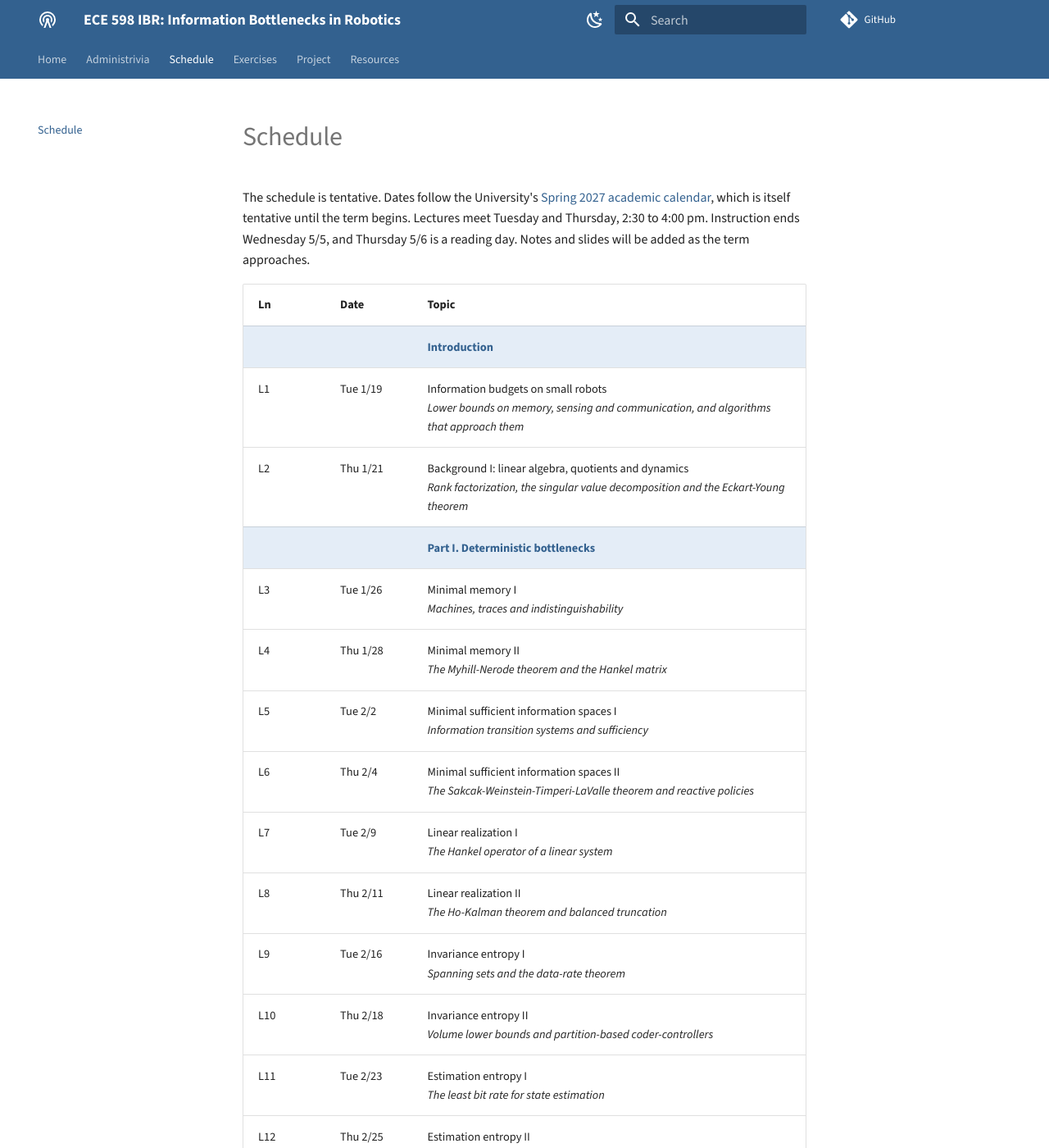
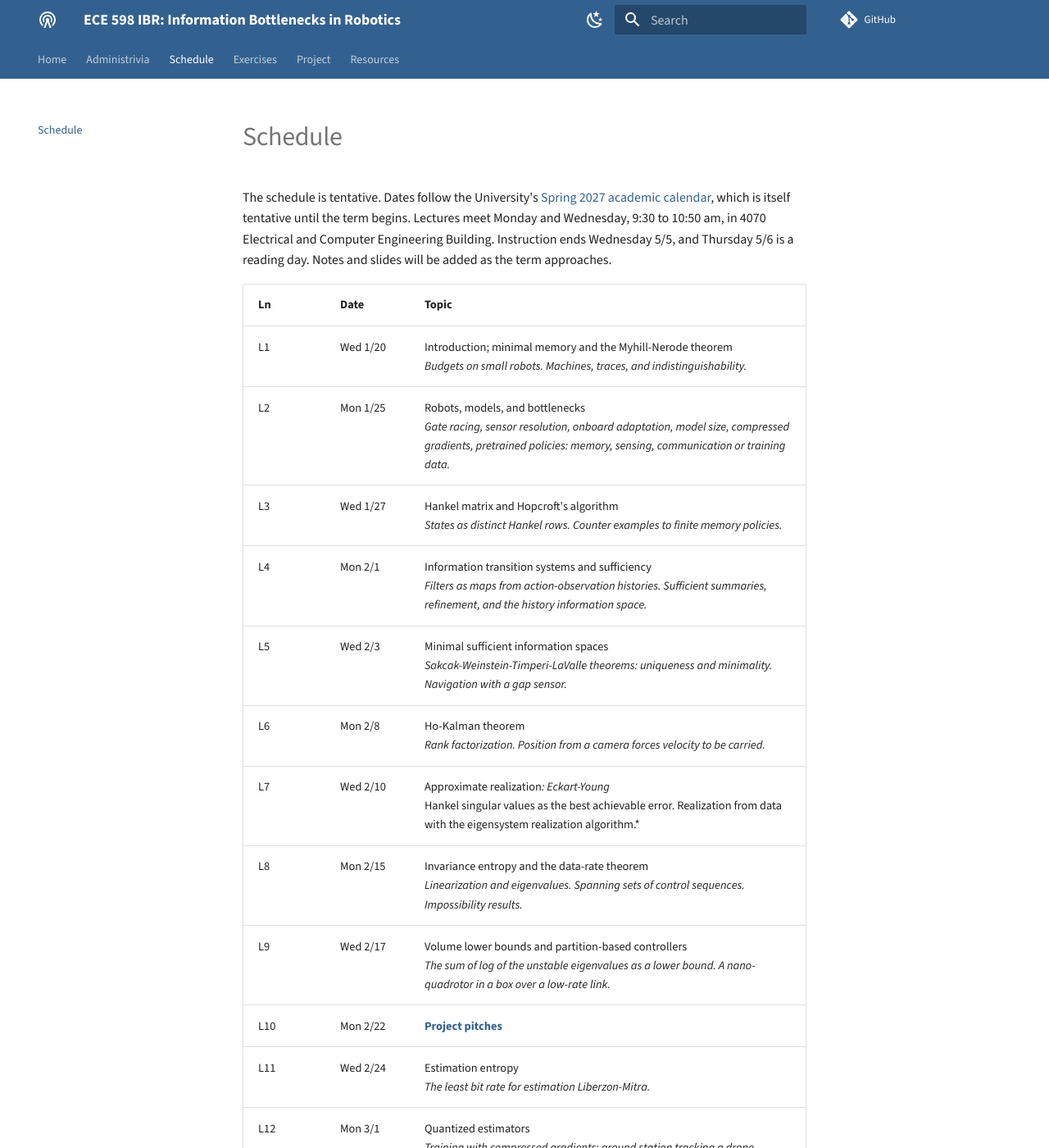
Before and after one commit to sayanmitracode/InfoRobotics-Course, an MkDocs documentation site: the page built from docs/schedule.md, in a window 1280 px wide and 1400 px high. Shown: the whole window at 82% size. Built offline with MkDocs 1.6.1 and Material for MkDocs 9.7.7, drawn with Linux system fonts in a browser that asks for light colours; comment, search, counter and statistics services are not loaded; some of the changed text lies outside the part shown.

Commit message:
Mon/Wed 9:30-10:50 in 4070 ECEB; schedule from current plan
Co-Authored-By: Claude Opus 5.5 (1M context) <noreply@anthropic.com>

```diff
--- a/docs/schedule.md
+++ b/docs/schedule.md
@@ -1,41 +1,36 @@
 # Schedule
 
-The schedule is tentative. Dates follow the University's [Spring 2027 academic calendar](https://www.registrar.illinois.edu/faculty-staff/calendars/academic-calendars/academic-calendars-archive/spring-academic-calendar-27/), which is itself tentative until the term begins. Lectures meet Tuesday and Thursday, 2:30 to 4:00 pm. Instruction ends Wednesday 5/5, and Thursday 5/6 is a reading day. Notes and slides will be added as the term approaches.
+The schedule is tentative. Dates follow the University's [Spring 2027 academic calendar](https://www.registrar.illinois.edu/faculty-staff/calendars/academic-calendars/academic-calendars-archive/spring-academic-calendar-27/), which is itself tentative until the term begins. Lectures meet Monday and Wednesday, 9:30 to 10:50 am, in 4070 Electrical and Computer Engineering Building. Instruction ends Wednesday 5/5, and Thursday 5/6 is a reading day. Notes and slides will be added as the term approaches.
 
 | Ln | Date | Topic |
 |:--|:--|:--|
-| | | **Introduction** |
-| L1 | Tue 1/19 | Information budgets on small robots<br>*Lower bounds on memory, sensing and communication, and algorithms that approach them* |
-| L2 | Thu 1/21 | Background I: linear algebra, quotients and dynamics<br>*Rank factorization, the singular value decomposition and the Eckart-Young theorem* |
-| | | **Part I. Deterministic bottlenecks** |
-| L3 | Tue 1/26 | Minimal memory I<br>*Machines, traces and indistinguishability* |
-| L4 | Thu 1/28 | Minimal memory II<br>*The Myhill-Nerode theorem and the Hankel matrix* |
-| L5 | Tue 2/2 | Minimal sufficient information spaces I<br>*Information transition systems and sufficiency* |
-| L6 | Thu 2/4 | Minimal sufficient information spaces II<br>*The Sakcak-Weinstein-Timperi-LaValle theorem and reactive policies* |
-| L7 | Tue 2/9 | Linear realization I<br>*The Hankel operator of a linear system* |
-| L8 | Thu 2/11 | Linear realization II<br>*The Ho-Kalman theorem and balanced truncation* |
-| L9 | Tue 2/16 | Invariance entropy I<br>*Spanning sets and the data-rate theorem* |
-| L10 | Thu 2/18 | Invariance entropy II<br>*Volume lower bounds and partition-based coder-controllers* |
-| L11 | Tue 2/23 | Estimation entropy I<br>*The least bit rate for state estimation* |
-| L12 | Thu 2/25 | Estimation entropy II<br>*Upper bounds and quantized estimators* |
-| | | **Part II. Probabilistic bottlenecks** |
-| L13 | Tue 3/2 | Background II: probability and information measures<br>*The chain rule, data processing and Gaussian maximum entropy* |
-| L14 | Thu 3/4 | Filter width I<br>*Beliefs are rows of a Hankel matrix* |
-| L15 | Tue 3/9 | Filter width II<br>*When no finite filter exists: the cubic sensor* |
-| L16 | Thu 3/11 | Lossless coding<br>*Kraft's inequality, and code length as log-loss* |
-| | Mar 13 to 21 | *Spring break, no class* |
-| L17 | Tue 3/23 | One-shot rate-distortion<br>*The converse through the Gibbs variational principle* |
-| L18 | Thu 3/25 | Finite-memory control I<br>*A rate-distortion converse for policies with B bits of memory* |
-| L19 | Tue 3/30 | Finite-memory control II<br>*Blahut-Arimoto and optimality certificates* |
-| L20 | Thu 4/1 | Directed information<br>*Information flow in a feedback loop* |
-| L21 | Tue 4/6 | Sequential rate-distortion<br>*Gauss-Markov sources and semidefinite sensor design* |
-| | | **Part III. Case studies** |
-| L22 | Thu 4/8 | Gate racing without coordinates<br>*Memory, sensing and link rate for a drone with a bearing sensor* |
-| L23 | Tue 4/13 | Hover and corridor keeping over a radio link<br>*Worst-case and mean-square rates compared* |
-| L24 | Thu 4/15 | Case study to be announced<br>*Sensor resolution, onboard adaptation, or training with compressed gradients* |
-| | | **Examination and projects** |
-| L25 | Tue 4/20 | Review<br>*Proof techniques of Parts I and II* |
-| L26 | Thu 4/22 | Examination<br>*In class, 80 minutes* |
-| L27 | Tue 4/27 | Project presentations I |
-| L28 | Thu 4/29 | Project presentations II |
-| L29 | Tue 5/4 | Project presentations III |
+| L1 | Wed 1/20 | Introduction; minimal memory and the Myhill-Nerode theorem<br>*Budgets on small robots. Machines, traces, and indistinguishability.* |
+| L2 | Mon 1/25 | Robots, models, and bottlenecks<br>*Gate racing, sensor resolution, onboard adaptation, model size, compressed gradients, pretrained policies: memory, sensing, communication or training data.* |
+| L3 | Wed 1/27 | Hankel matrix and Hopcroft's algorithm<br>*States as distinct Hankel rows. Counter examples to finite memory policies.* |
+| L4 | Mon 2/1 | Information transition systems and sufficiency<br>*Filters as maps from action-observation histories. Sufficient summaries, refinement, and the history information space.* |
+| L5 | Wed 2/3 | Minimal sufficient information spaces<br>*Sakcak-Weinstein-Timperi-LaValle theorems: uniqueness and minimality. Navigation with a gap sensor.* |
+| L6 | Mon 2/8 | Ho-Kalman theorem<br>*Rank factorization. Position from a camera forces velocity to be carried.* |
+| L7 | Wed 2/10 | Approximate realization*: Eckart-Young<br>*Hankel singular values as the best achievable error. Realization from data with the eigensystem realization algorithm.* |
+| L8 | Mon 2/15 | Invariance entropy and the data-rate theorem<br>*Linearization and eigenvalues. Spanning sets of control sequences. Impossibility results.* |
+| L9 | Wed 2/17 | Volume lower bounds and partition-based controllers<br>*The sum of log of the unstable eigenvalues as a lower bound. A nano-quadrotor in a box over a low-rate link.* |
+| L10 | Mon 2/22 | **Project pitches** |
+| L11 | Wed 2/24 | Estimation entropy<br>*The least bit rate for estimation Liberzon-Mitra.* |
+| L12 | Mon 3/1 | Quantized estimators<br>*Training with compressed gradients; ground station tracking a drone.* |
+| L13 | Wed 3/3 | How many numbers must a Bayesian filter carry?<br>*Beliefs as Hankel rows and HMMs. Belief as a normalized Hankel row. Carlyle-Paz and Fliess: the least filter dimension equals the Hankel rank.* |
+| L14 | Mon 3/8 | The Kalman filter, a minimal filter<br>*Sufficient statistics and Gaussian width. Inertial preintegration.* |
+| L15 | Wed 3/10 | Impossibility of finite filter<br>*Cubic sensor.* |
+| | 3/13 to 3/21 | *Spring break, no class* |
+| L16 | Mon 3/22 | Filtering versus smoothing in SLAM<br>*Forgetting the past enlarges the present.* |
+| L17 | Wed 3/24 | **Project midpoint check-in I** |
+| L18 | Mon 3/29 | **Project midpoint check-in II** |
+| L19 | Wed 3/31 | Entropy and lossless coding: prediction is compression<br>*Relative entropy, mutual information, chain rules and data processing.* |
+| L20 | Mon 4/5 | The rate-distortion Lagrangian and the Gibbs variational principle<br>*The Lagrangian and dual closed form.* |
+| L21 | Wed 4/7 | The one-shot rate-distortion converse<br>*Gap to the exact optimum. A camera frame summarized into M symbols.* |
+| L22 | Mon 4/12 | Generalized Fano inequality<br>*Majumdar-Mei-Pacelli: any policy against the best open-loop action. What a sensor can buy for a task.* |
+| L23 | Wed 4/14 | Finite-memory converse<br>*Memory at a boundary as a reading of the past. Fano for B bits; the Psi converse contains it. Gate approach at 4 and 8 bits.* |
+| L24 | Mon 4/19 | Active sensing: Chernoff's sequential design of experiments<br>*Choose where to look: looks needed grow as ln(1/delta)/D\*. Active localization and target search. Naghshvar-Javidi for finite delta.* |
+| L25 | Wed 4/21 | Directed information and the flow converse<br>*Conservation law of Massey and Massey. Any causal code sends at least the directed information. Quadrotor over a radio link.* |
+| L26 | Mon 4/26 | To be announced |
+| L27 | Wed 4/28 | To be announced |
+| L28 | Mon 5/3 | **Project presentations I** |
+| L29 | Wed 5/5 | **Project presentations II** |
```
Also changed, not shown: docs/index.md (+1 -1 lines), docs/info.md (+2 -2 lines).
